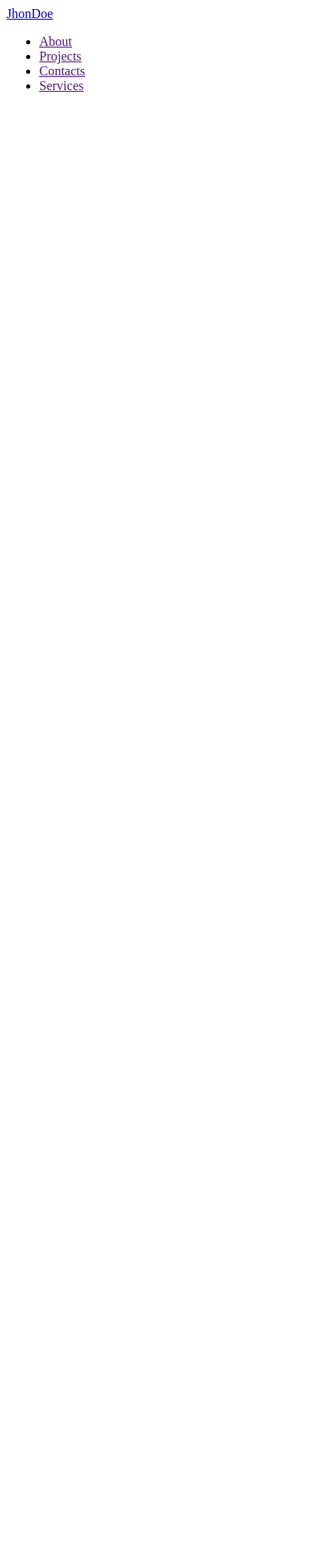
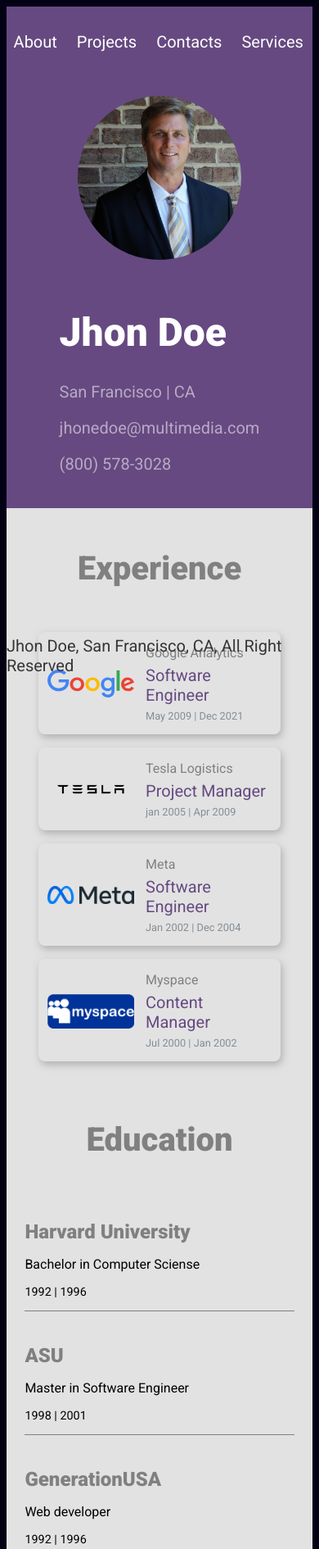
Before and after one commit to IvanARodriguez/JhoneDoePortfolio, a plain HTML site: page index.html in a window 390 px wide. Shown: the top 1890 px of the page at 82% size. Before the commit the page ends 844 px from the top, so only its background shows below. Drawn offline with Linux system fonts and the light colour scheme.

Commit message:
simple portfolio

```diff
--- a/css/style.css
+++ b/css/style.css
@@ -0,0 +1,223 @@
+@import url('https://fonts.googleapis.com/css2?family=Roboto:wght@400;500;900&display=swap');
+*{
+    box-sizing: border-box;
+}
+
+body{
+    background-color: rgb(3, 1, 20);
+    color: #fff;
+    font-family: 'Roboto', sans-serif;
+    font-size: 20px;
+}
+
+a{
+    text-decoration: none;
+    color: #fff;
+}
+li{
+    list-style-type: none;
+    display: inline-block;
+}
+.grid{
+    display: grid;
+    grid-template-columns: repeat(3, 25% 40% 35%);
+}
+
+/* Header styling */
+.header_section{
+    background-color: rgb(102, 73, 129);
+    display: flex;
+    align-items: center;
+    justify-content: flex-end;
+    width: 100%;
+    padding: .7rem;
+}
+.link_group{
+    display: grid;
+    grid-template-columns: repeat(4, 1fr);
+    gap: 1.5rem;
+}
+
+/* Main section */
+.col_title{
+    color: grey;
+}
+/* Profile column */
+.profile_column{
+background-color: rgb(102, 73, 129);
+}
+.card{
+    display: flex;
+    align-items: center;
+    justify-content: flex-start;
+    flex-direction: column;
+    row-gap: 1.4em;
+    padding: 1.4rem;
+
+}
+.profile_picture{
+    border-radius: 50em;
+    display: flex;
+    align-items: center;
+    justify-content: center;
+    height: 200px;
+    width: 200px;
+    overflow: hidden;
+}
+.profile_info h1{
+    font-size: 3rem;
+}
+.profile_info p{
+color: rgba(255, 255, 255, 0.534);
+}
+.profile_picture img{
+    width: 300px;
+    border-radius: 50em;
+}
+/* experience column */
+.experience_column{
+    color: rgba(0, 0, 0, 0.479);
+    background-color: rgb(226, 226, 226);
+}
+.experience_wrapper{
+    display: grid;
+    gap: 1rem;
+}
+.experience_card{
+    display: flex;
+    align-items: center;
+    justify-content: flex-start;
+    border-radius: .5rem;
+    box-shadow: 2px 4px 10px rgba(128, 128, 128, 0.514);
+    color: black;
+    padding: .7rem;
+
+}
+.experience_logo{
+    width: 120px;
+    padding-right: .7em;
+}
+.experience_job_details{
+    align-self: flex-start;
+}
+.company_title{
+    font-weight: 400;
+    margin: .3em 0;
+    color: grey;
+}
+.job_lenght{
+    font-size: .8rem;
+    margin: .3em 0;
+    color: rgba(85, 97, 109, 0.658);
+}
+.job_title{
+    margin: .3em 0;
+    color: rgb(102, 73, 129);
+}
+
+/* education column */
+.education_column{
+    background-color: rgb(226, 226, 226);
+    color: black;
+}
+.education_column_grid{
+    display: grid;
+    justify-content: center;
+    align-items: flex-start;
+    gap: .5rem;
+}
+.edu_card{
+    padding-right: none;
+    border-right: none;
+    border-bottom: 1px solid grey;
+    max-height: 100%;
+}
+.edu_card h2{
+    color: grey;
+    margin-bottom: 0;
+    font-size: 1.5rem;
+}
+.edu_card h3{
+font-weight: 400;
+margin-top: 1rem;
+font-size: 1rem;
+}
+.edu_card p {
+    font-size: .9rem;
+}
+/* footer */
+.footer_section{
+    position: absolute;
+    width: 100%;
+    bottom: 0;
+    color: rgb(53, 53, 53);
+    justify-content: center;
+    align-items: flex-end;
+    display: flex;
+}
+
+@media screen and (max-width: 1100px){
+    .grid{
+        grid-template-columns: repeat(1, 1fr);
+    }
+    .profile_column_grid{
+        flex-direction: row;
+        justify-content: center;
+        column-gap: 2rem;
+    }
+    .experience_wrapper{
+        color: rgba(0, 0, 0, 0.479);
+        background-color: rgb(226, 226, 226);
+        display: grid;
+        grid-template-columns: repeat(2, 1fr);
+        gap: 1rem;
+    }
+    .company_title{
+        font-size: 1.4rem;
+    }
+    .job_lenght{
+        font-size: .8rem;
+        margin: .3em 0;
+        color: rgba(85, 97, 109, 0.658);
+    }
+    .education_column_grid{
+        display: grid;
+        grid-template-columns: repeat(4, 1fr);
+        gap: 1em;
+        justify-content: center;
+        align-items: center;
+    }
+    .edu_card{
+        padding-right: 1rem;
+        border-right: none;
+        max-height: 100%;
+        border-bottom: 1px solid grey;
+    }
+}
+@media screen and (max-width: 600px){
+    .experience_wrapper{
+        width: 90%;
+        color: rgba(0, 0, 0, 0.479);
+        background-color: rgb(226, 226, 226);
+        display: grid;
+        grid-template-columns: repeat(1, 1fr);
+        gap: 1rem;
+    }
+    .company_title{
+        font-size: 1rem;
+    }
+    .education_column_grid{
+        display: grid;
+        width: 100%;
+        grid-template-columns: repeat(1, 1fr);
+        gap: 1em;
+        justify-content: center;
+        align-items: center;
+    }
+    .edu_card{
+        padding-right: 1rem;
+        border-right: none;
+        border-bottom: 1px solid grey;
+        max-height: 100%;
+    }
+}
--- a/index.html
+++ b/index.html
@@ -4,14 +4,12 @@
     <meta charset="UTF-8">
     <meta http-equiv="X-UA-Compatible" content="IE=edge">
     <meta name="viewport" content="width=device-width, initial-scale=1.0">
+    <link rel="stylesheet" href="css/style.css">
     <title>Jhon Doe | Portfolio</title>
 </head>
 <body>
     <!-- Header -->
     <header class="header_section">
-        <div class="logo">
-            <a href="/">JhonDoe</a>
-        </div>
         <nav class="nav_bar">
             <ul class="link_group">
                 <li><a href="" class="nav_link">About</a></li>
@@ -23,13 +21,96 @@
     </header>
 
     <!-- Main section -->
-    <main class="main_section">
+    <main class="main_section grid">
+        <!-- column one -->
+        <div class="profile_column card">
+            <div class="profile_picture">
+                <img src="images/profile.jpeg" alt="Profile picture">
+            </div>
+            <div class="profile_info">
+                <h1>Jhon Doe</h1>
+                <p>San Francisco | CA</p>
+                <p>jhonedoe@multimedia.com</p>
+                <p>(800) 578-3028</p>
+                <div class="social_icons">
 
+                </div>
+            </div>
+        </div>
+
+        <!-- column two -->
+        <div class="experience_column card">
+            <h1 class="col_title" >Experience</h1>
+            <div class="experience_wrapper">
+                <div class="experience_card">
+                    <img src="images/google_2015.svg" alt="google logo" class="experience_logo">
+                    <div class="experience_job_details">
+                        <h2 class="company_title">Google Analytics</h2>
+                        <p class="job_title">Software Engineer</p>
+                        <p class="job_lenght">May 2009 | Dec 2021</p>
+                    </div>
+                </div>
+                <div class="experience_card">
+                    <img src="images/Tesla_Inc.-Wordmark-Black-Logo.wine-6bbe293a.webp" alt="google logo" class="experience_logo">
+                    <div class="experience_job_details">
+                        <h2 class="company_title">Tesla Logistics</h2>
+                        <p class="job_title">Project Manager</p>
+                        <p class="job_lenght">jan 2005 | Apr 2009</p>
+                    </div>
+                </div>
+                <div class="experience_card">
+                    <img src="images/meta-logo.png" alt="google logo" class="experience_logo">
+                    <div class="experience_job_details">
+                        <h2 class="company_title">Meta</h2>
+                        <p class="job_title">Software Engineer</p>
+                        <p class="job_lenght">Jan 2002 | Dec 2004</p>
+                    </div>
+                </div>
+                <div class="experience_card">
+                    <img src="images/myspace.png" alt="google logo" class="experience_logo">
+                    <div class="experience_job_details">
+                        <h2 class="company_title">Myspace</h2>
+                        <p class="job_title">Content Manager</p>
+                        <p class="job_lenght">Jul 2000 | Jan 2002</p>
+                    </div>
+                </div>
+            </div>
+        </div>
+
+        <!-- column three -->
+        <div class="card education_column">
+            <h1 class="col_title" >Education</h1>
+            <div class="education_column_grid">
+                <div class="edu_card">
+                    <h2>Harvard University</h2>
+                    <h3>Bachelor in Computer Sciense</h3>
+                    <p>1992 | 1996</p>
+                </div>
+
+                <div class="edu_card">
+                    <h2>ASU</h2>
+                    <h3>Master in Software Engineer</h3>
+                    <p>1998 | 2001</p>
+                </div>
+
+                <div class="edu_card">
+                    <h2>GenerationUSA</h2>
+                    <h3>Web developer</h3>
+                    <p>1992 | 1996</p>
+                </div>
+
+                <div class="edu_card">
+                    <h2>Harvard University</h2>
+                    <h3>Bachelor in Computer Sciense</h3>
+                    <p>1992 | 1996</p>
+                </div>
+            </div>
+        </div>
     </main>
 
     <!-- Footer section-->
     <footer class="footer_section">
-
+        <p>Jhon Doe, San Francisco, CA, All Right Reserved</p>
     </footer>
 </body>
 </html>
```
Also changed, not shown: images/Tesla_Inc.-Wordmark-Black-Logo.wine-6bbe293a.webp (added), images/google_2015.svg (added), images/meta-logo.png (added), images/myspace.png (added), images/profile.jpeg (added), 2 other files.
